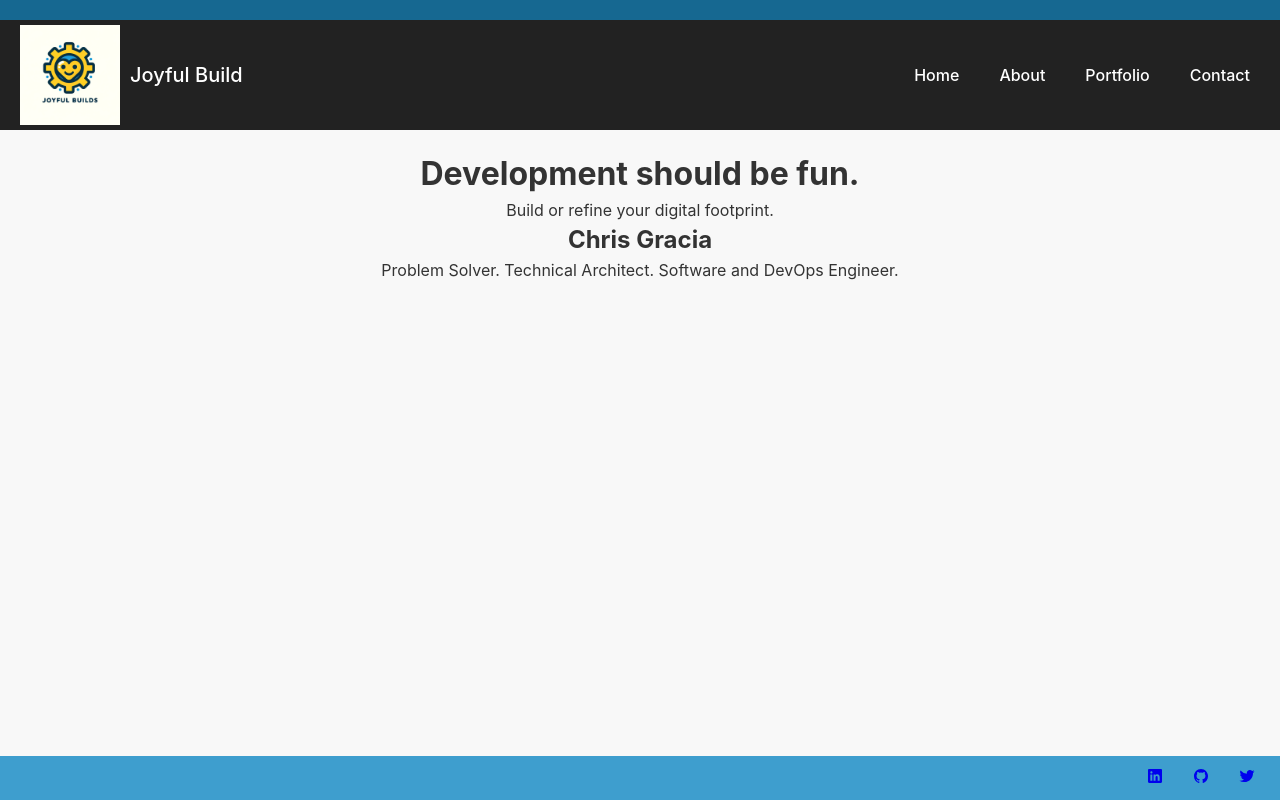
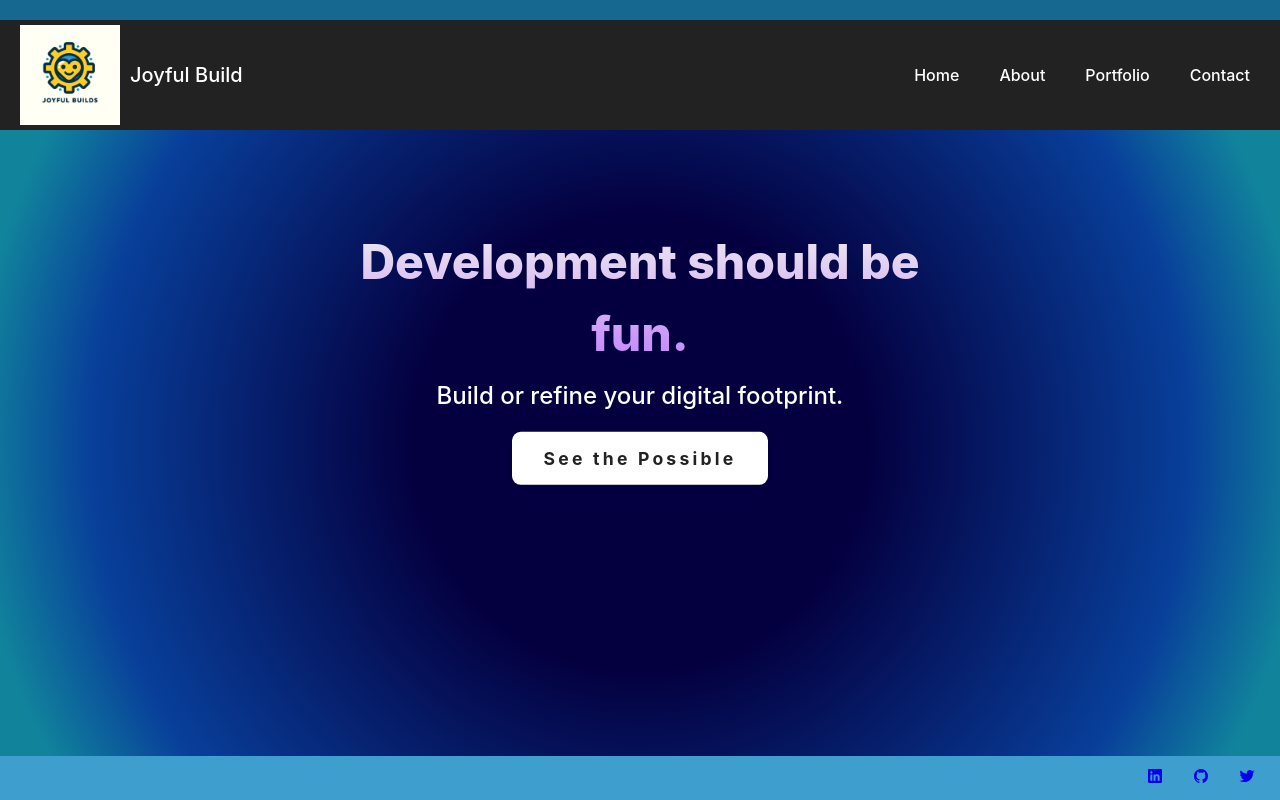
Before and after one commit to emeria/joyfulbuilds, a React (Vite) app: page / in a window 1280 px wide. Built offline with nearby package versions, Linux system fonts and the light colour scheme.

Commit message:
added hero

```diff
--- /dev/null
+++ b/src/components/Hero.tsx
@@ -0,0 +1,22 @@
+import React, { useRef } from 'react';
+import '../styles/Hero.css'
+
+const Hero: React.FC = () => {
+
+    return (
+        <>
+            <div className='hero'>
+                {/* <img alt='Hero Image' src="src\assets\joyfulbuild.png" /> */}
+                <div className='gradient'></div>
+                <div className='hero-text'>
+                    <h1 className="hero-title">Development should be fun.</h1>
+                    <p className='hero-subtitle'>Build or refine your digital footprint.</p>
+                    <a href="/about" className='hero-link'>See the Possible</a>
+                </div>
+
+            </div>
+        </>
+    );
+}
+
+export default Hero;
--- a/src/pages/About/About.tsx
+++ b/src/pages/About.tsx
@@ -1,5 +1,5 @@
 import React, { useMemo } from 'react';
-import '../../styles/About.css';
+import '../styles/About.css';
 
 
 const languagesDatabases: string[] = ["C#", "Java", "PHP", "Python", "JS", "MySQL", "SQL Server", "HTML", "CSS"];
@@ -28,7 +28,7 @@ const About: React.FC = () => {
 
       <div className="intro-container">
         <p className="intro-blurb">Problem Solver. Technical Architect. Software and DevOps Engineer.</p>
-        <p className="intro-details">Joyful Build is currently an agency of one. This means you will work directly with Chris Gracia, the founder of Joyful Build. </p>
+        <p className="intro-details">Joyful Build is currently an agency of one. This means you will work directly with Chris Gracia, the founder of Joyful Build. Growth is important and learning never stops. If a skill is not listed, feel free to inquire about additional capabilities.</p>
       </div>
       <div className='expertise-section'>
         <h2 className="expertise-heading">Expertise<span className='dot'>.</span></h2>
--- a/src/pages/Contact/Contact.tsx
+++ b/src/pages/Contact.tsx
@@ -1,6 +1,6 @@
 import React from 'react';
-import EmailForm from '../../components/EmailForm';
-import '../../styles/Contact.css';
+import EmailForm from '../components/EmailForm';
+import '../styles/Contact.css';
 
 const Contact: React.FC = () => {
   return (
--- /dev/null
+++ b/src/pages/Home.tsx
@@ -0,0 +1,23 @@
+import React from 'react';
+import '../styles/Home.css';
+import Hero from '../components/Hero';
+
+const Home : React.FC = () =>{
+  return (
+    <>
+    <Hero />
+    </>
+//     <div className='home'>
+//       <h1 className="intro">Development should be fun.</h1>
+//       <p>Build or refine your digital footprint.</p>
+
+
+//       <h2 className="developer">Chris Gracia</h2>
+//       <p>Problem Solver. Technical Architect. Software and DevOps Engineer.</p>
+
+// {/* implement portfolio section */}
+//     </div>
+  );
+}
+
+export default Home;
--- a/src/pages/Home/Home.tsx
+++ /dev/null
@@ -1,19 +0,0 @@
-import React from 'react';
-import '../../styles/Home.css';
-
-const Home : React.FC = () =>{
-  return (
-    <div className='home'>
-      <h1 className="intro">Development should be fun.</h1>
-      <p>Build or refine your digital footprint.</p>
-
-
-      <h2 className="developer">Chris Gracia</h2>
-      <p>Problem Solver. Technical Architect. Software and DevOps Engineer.</p>
-
-{/* implement portfolio section */}
-    </div>
-  );
-}
-
-export default Home;
--- a/src/pages/Portfolio/Portfolio.tsx
+++ b/src/pages/Portfolio.tsx
@@ -1,5 +1,5 @@
 import React from 'react'
-import PortfolioItem from '../../components/PortfolioItem';
+import PortfolioItem from '../components/PortfolioItem';
 
 export const portfolioData = [
     {
--- a/src/styles/App.css
+++ b/src/styles/App.css
@@ -114,7 +114,7 @@ nav a:hover {
 
 .content-wrapper {
   flex: 1 0 auto; /* Prevent Chrome, Opera, and Safari from letting these items shrink to smaller than their content's default minimum size. */
-  padding: 20px;
+  /* padding: 20px; */
 }
 
 .top-bar, .footer {
--- /dev/null
+++ b/src/styles/Hero.css
@@ -0,0 +1,56 @@
+.hero {
+    width: 100%;
+    height: 100%;
+    position: relative;
+}
+
+img {
+    width: 100%;
+    height: 100%;
+    object-fit: cover;
+}
+
+.hero-text {
+    position: absolute;
+    top: 35%;
+    left: 50%;
+    transform: translate(-50%, -50%);
+    color: white;
+    text-align: center;
+}
+
+.gradient {
+    background: rgb(4, 0, 64);
+    background: radial-gradient(circle, rgba(4, 0, 64, 1) 32%, rgba(8, 63, 154, 1) 77%, rgba(17, 132, 156, 1) 94%);
+    width: 100%;
+    height: 100%;
+    object-fit: cover;
+}
+
+.hero-title {
+    background: -webkit-linear-gradient(#eee, #c27ffb);
+    -webkit-background-clip: text;
+    -webkit-text-fill-color: transparent;
+
+    font-size: 3rem;
+    font-weight: 800;
+
+}
+
+.hero-subtitle {
+    font-size: 1.5rem;
+    font-weight: 500;
+    padding: 0.5rem 0 2rem 0;
+}
+
+.hero-link {
+    text-decoration: none;
+    background-color: white;
+    padding: 1rem 2rem;
+    border-radius: .5em;
+    font-size: 1.1rem;
+    font-weight: bold;
+    letter-spacing: .2rem;
+    color: #222;
+
+}
```
Also changed, not shown: src/App.tsx (+4 -4 lines).
